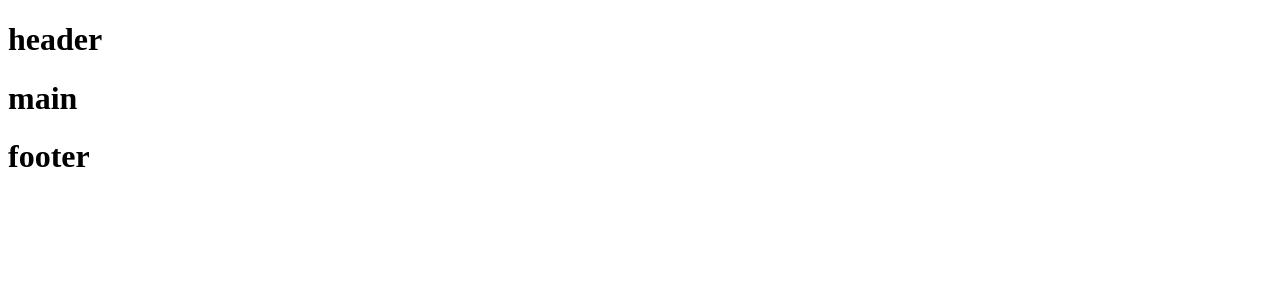
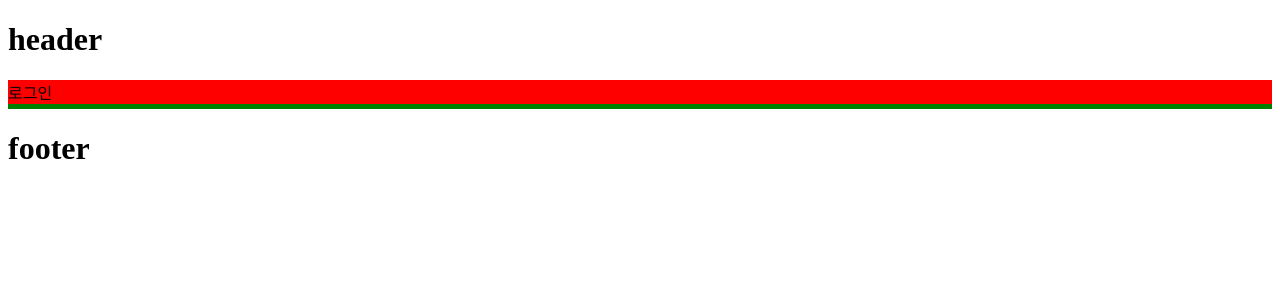
Before and after one commit to dietken1/Inflearn_React.js_Basic, a React (Vite) app in the folder section05/: page / in a window 1280 px wide. Shown: the top 300 px of the page. Built offline with nearby package versions, Linux system fonts and the light colour scheme.

Commit message:
5-3) JSX로 UI 표현하기

```diff
--- /dev/null
+++ b/section05/src/components/Main.css
@@ -0,0 +1,4 @@
+.logout, .login {
+    background-color: red;
+    border-bottom: 5px solid green;
+}
--- a/section05/src/components/Main.jsx
+++ b/section05/src/components/Main.jsx
@@ -1,9 +1,28 @@
+// JSX 주의 사항
+// 1. 중괄호 내부에는 자바스크립트 표현식만 넣을 수 있다.
+// 2. 숫자, 문자열, 배열 값만 렌더링 된다.
+// 3. 모든 태그는 닫혀있어야 한다.
+// 4. 최상위 태그는 반드시 하나여야만 한다. (1개의 태그만 return 가능)
+import "./Main.css"
+
 const Main = (() => {
-    return (
-        <main>
-            <h1>main</h1>
-        </main>
-    );
+    const user = {
+        name : '정원준',
+        isLogin : false,
+    }
+    // 방법 1
+    // return (
+    //     <>
+    //         {user.isLogin ? (<div>로그아웃</div>) : (<div>로그인</div>)}
+    //     </>
+    // );
+
+    // 방법2
+    if (user.isLogin) {
+        return <div className="logout">로그아웃</div>;
+    } else {
+        return <div className="login">로그인</div>;
+    }
 });
 
 export default Main;
```
